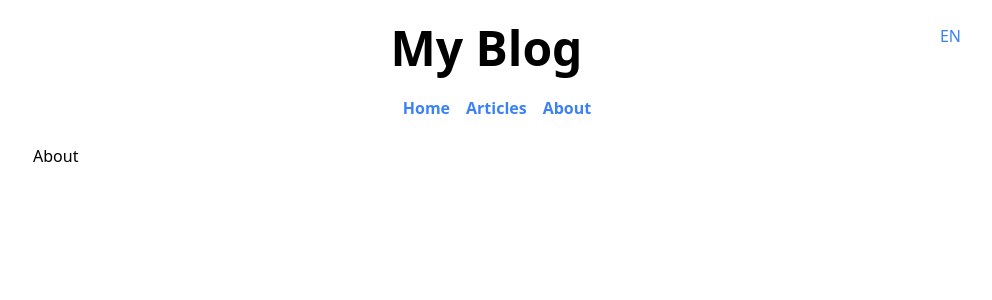
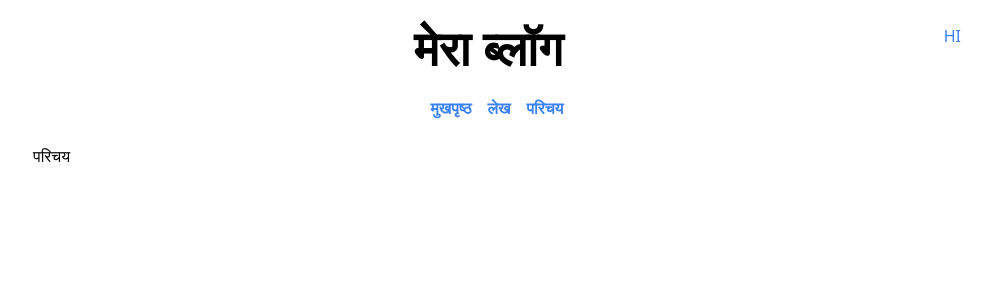
Before and after one commit to Sonika-gupta/blog, a Next.js app: page /about in a window 1280 px wide. Shown: the top 300 px of the page, without its empty margins (143-1135 px from the left). Built offline with nearby package versions, Linux system fonts and the light colour scheme; what @tailwindcss/typography would draw is missing.

Commit message:
Internationalized Sub Routing

```diff
--- a/components/header.js
+++ b/components/header.js
@@ -1,24 +1,18 @@
 import { useRouter } from 'next/router'
 import Link from 'next/link'
-import { useContext } from 'react'
 import useTranslation from '../hooks/useTranslation'
-import { LanguageContext, languages } from '../intl/LanguageProvider'
 
 export default function Header () {
-  const { translate, lang } = useTranslation()
-  const { setLang } = useContext(LanguageContext)
+  const { translate, locale } = useTranslation()
   const router = useRouter()
 
   function toggleLang () {
-    const currentLang = lang
-    const index = languages.findIndex(locale => locale === lang) + 1
-    const newLang = languages[index % languages.length]
-    router.push(
-      router.pathname,
-      router.asPath.replace(currentLang, `${newLang}`)
-    )
-    setLang(newLang)
-    localStorage.setItem('language', newLang)
+    const currentLocale = locale
+    const index = router.locales.findIndex(item => item === locale) + 1
+    const newLocale = router.locales[index % router.locales.length]
+    console.log('changing language', router)
+    router.replace(router.pathname, router.asPath, { locale: newLocale })
+    localStorage.setItem('language', newLocale)
   }
   return (
     <header>
@@ -26,7 +20,7 @@ export default function Header () {
         onClick={toggleLang}
         className='uppercase float-right text-blue-500 cursor-pointer'
       >
-        {lang}
+        {router.locale}
       </button>
       <h1 className='text-5xl my-2 font-bold text-center'>
         {translate('blogName')}
@@ -34,13 +28,19 @@ export default function Header () {
       <nav className='my-4'>
         <ul className='flex flex-row space-x-4 justify-center p-2'>
           <li>
-            <Link href='/'>{translate('home')}</Link>
+            <Link href='/' locale={router.locale}>
+              {translate('home')}
+            </Link>
           </li>
           <li>
-            <Link href={`/${lang}/articles`}>{translate('articles')}</Link>
+            <Link href='/articles' locale={router.locale}>
+              {translate('articles')}
+            </Link>
           </li>
           <li>
-            <Link href='/about'>{translate('about')}</Link>
+            <Link href='/about' locale={router.locale}>
+              {translate('about')}
+            </Link>
           </li>
         </ul>
       </nav>
--- a/hooks/useTranslation.js
+++ b/hooks/useTranslation.js
@@ -1,11 +1,12 @@
 import { useContext } from 'react'
-import { defaultLang, LanguageContext } from '../intl/LanguageProvider'
 import translations from '../intl/translations'
 
+import { useRouter } from 'next/router'
+
 export default function useTranslation () {
-  const { lang } = useContext(LanguageContext)
+  const { locale, defaultLocale } = useRouter()
   function translate (key) {
-    return translations[lang][key] || translations[defaultLang][key]
+    return translations[locale][key] || translations[defaultLocale][key]
   }
-  return { translate, lang }
+  return { translate, locale }
 }
--- a/lib/data.js
+++ b/lib/data.js
@@ -2,7 +2,7 @@ import fs from 'fs'
 import path from 'path'
 import matter from 'gray-matter'
 
-export function getAllArticles (lang = 'en') {
+export function getAllArticles (lang) {
   const contentDirectory = path.join(process.cwd(), '_content', lang)
   const allArticles = fs.readdirSync(contentDirectory)
 
--- a/next.config.js
+++ b/next.config.js
@@ -1,3 +1,7 @@
 module.exports = {
   reactStrictMode: true,
+  i18n: {
+    locales: ['en', 'hi', 'it'],
+    defaultLocale: 'hi'
+  }
 }
--- a/pages/_app.js
+++ b/pages/_app.js
@@ -1,16 +1,13 @@
-import { LanguageProvider } from '../intl/LanguageProvider'
 import 'react-quill/dist/quill.snow.css'
 import '../styles/globals.css'
 import Header from '../components/header'
 
 function MyApp ({ Component, pageProps }) {
   return (
-    <LanguageProvider>
-      <div className='mx-auto w-9/12 p-4'>
-        <Header />
-        <Component {...pageProps} />
-      </div>
-    </LanguageProvider>
+    <div className='mx-auto w-9/12 p-4'>
+      <Header />
+      <Component {...pageProps} />
+    </div>
   )
 }
 
--- a/pages/[lang]/articles.js
+++ b/pages/articles.js
@@ -1,6 +1,6 @@
 import Link from 'next/link'
-import useTranslation from '../../hooks/useTranslation'
-import { getAllArticles } from '../../lib/data'
+import useTranslation from '../hooks/useTranslation'
+import { getAllArticles } from '../lib/data'
 
 export default function Articles ({ articles }) {
   const { translate } = useTranslation()
@@ -22,9 +22,9 @@ export default function Articles ({ articles }) {
   )
 }
 
-function BlogListItem ({ lang, slug, title, date, content }) {
+function BlogListItem ({ locale, slug, title, date, content }) {
   return (
-    <Link href={`/${lang}/blog/${slug}`}>
+    <Link href={`/${locale}/blog/${slug}`}>
       <li className='border-gray-200 border-2 rounded-md p-4 my-3 shadow hover:shadow-lg space-y-1 cursor-pointer'>
         <h5 className='text-xl text-blue-700'>{title}</h5>
         <div className='text-sm text-gray-600'>{date}</div>
@@ -34,12 +34,10 @@ function BlogListItem ({ lang, slug, title, date, content }) {
   )
 }
 
-export function getStaticProps (context) {
-  const lang = context.params?.lang || 'en'
-
+export function getStaticProps ({ locale }) {
   return {
     props: {
-      articles: getAllArticles(lang).map(({ data, content, slug }) => ({
+      articles: getAllArticles(locale).map(({ data, content, slug }) => ({
         lang: data.lang,
         title: data.title,
         date: data.date.toLocaleDateString('en-US', {
@@ -53,26 +51,3 @@ export function getStaticProps (context) {
     }
   }
 }
-
-export function getStaticPaths () {
-  return {
-    paths: [
-      {
-        params: {
-          lang: 'en'
-        }
-      },
-      {
-        params: {
-          lang: 'hi'
-        }
-      },
-      {
-        params: {
-          lang: 'it'
-        }
-      }
-    ],
-    fallback: false
-  }
-}
--- a/pages/[lang]/blog/[slug].js
+++ b/pages/blog/[slug].js
@@ -1,5 +1,5 @@
 import Head from 'next/head'
-import { getAllArticles, getArticleBySlug } from '../../../lib/data'
+import { getAllArticles, getArticleBySlug } from '../../lib/data'
 import { serialize } from 'next-mdx-remote/serialize'
 import { MDXRemote } from 'next-mdx-remote'
 
```
